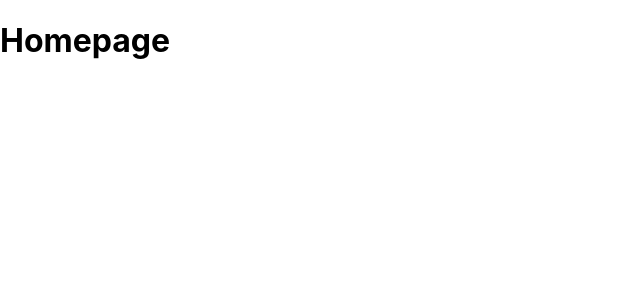
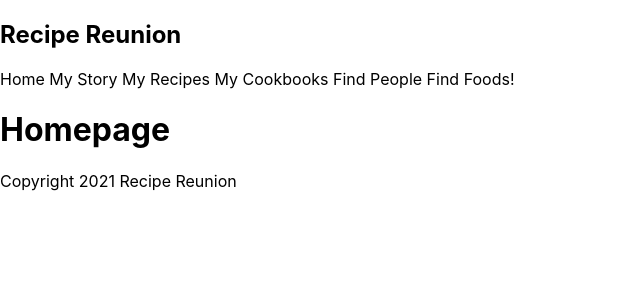
Before and after one commit to LeesahMasko/recipe_reunion_project, a Next.js app: page / in a window 1280 px wide. Shown: the top 300 px of the page, without its empty margins (0-640 px from the left). Built offline with nearby package versions, Linux system fonts and the light colour scheme.

Commit message:
adding some components

```diff
--- /dev/null
+++ b/pages/components/Footer.js
@@ -0,0 +1,9 @@
+const Footer = () => {
+    return (
+        <div>
+            Copyright 2021 Recipe Reunion
+        </div>
+     );
+}
+
+export default Footer;
--- /dev/null
+++ b/pages/components/Navbar.js
@@ -0,0 +1,18 @@
+const Navbar = () => {
+    return (
+        <nav>
+            <div>
+            <h1>Recipe Reunion</h1>
+            </div>
+            <a> Home</a>
+            <a> My Story</a>
+            <a> My Recipes</a>
+            <a> My Cookbooks</a>
+            <a> Find People</a>
+            <a> Find Foods!</a>
+
+        </nav>
+     );
+}
+
+export default Navbar ;
--- a/pages/index.js
+++ b/pages/index.js
@@ -1,10 +1,14 @@
 import Head from 'next/head'
 import styles from '../styles/Home.module.css'
+import Footer from './components/Footer'
+import Navbar from './components/Navbar'
 
 export default function Home() {
   return (
     <div>
+      <Navbar />
       <h1>Homepage</h1>
+      <Footer />
     </div>
   )
 }
```
Also changed, not shown: pages/about.js (added, +10 -0 lines), pages/recipe_portal/index.js (added), pages/recipe_portal/recipe_cards.js (added).
